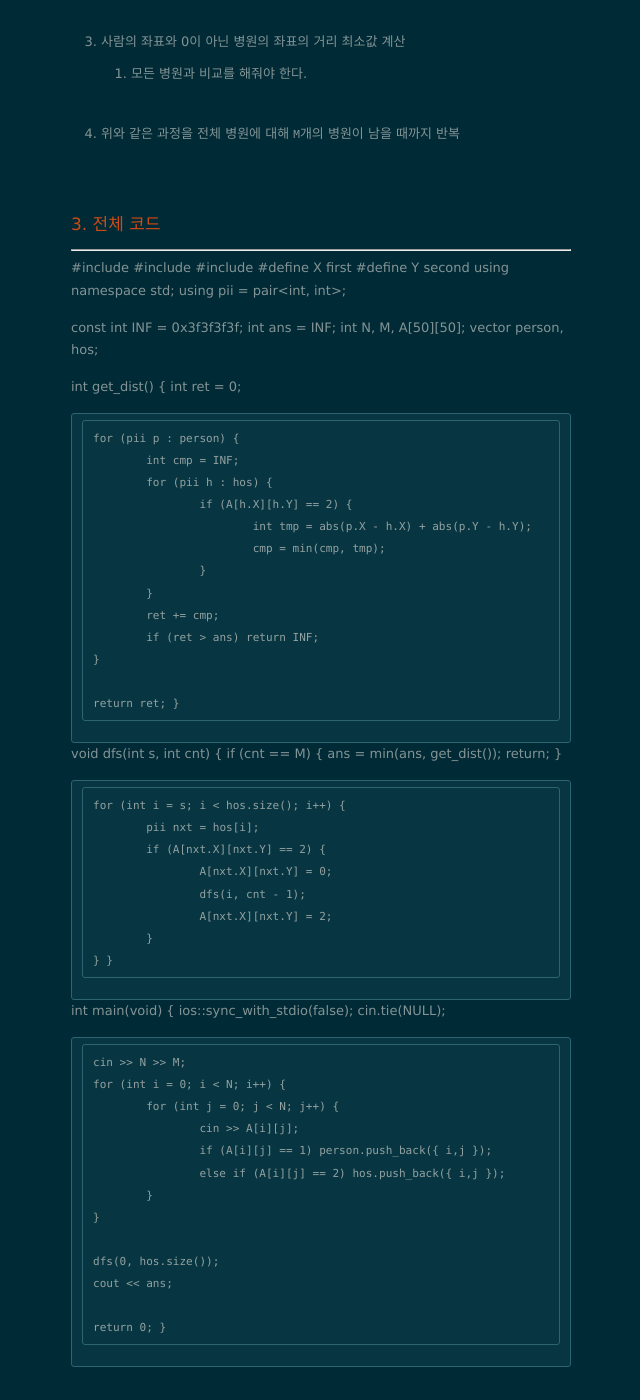
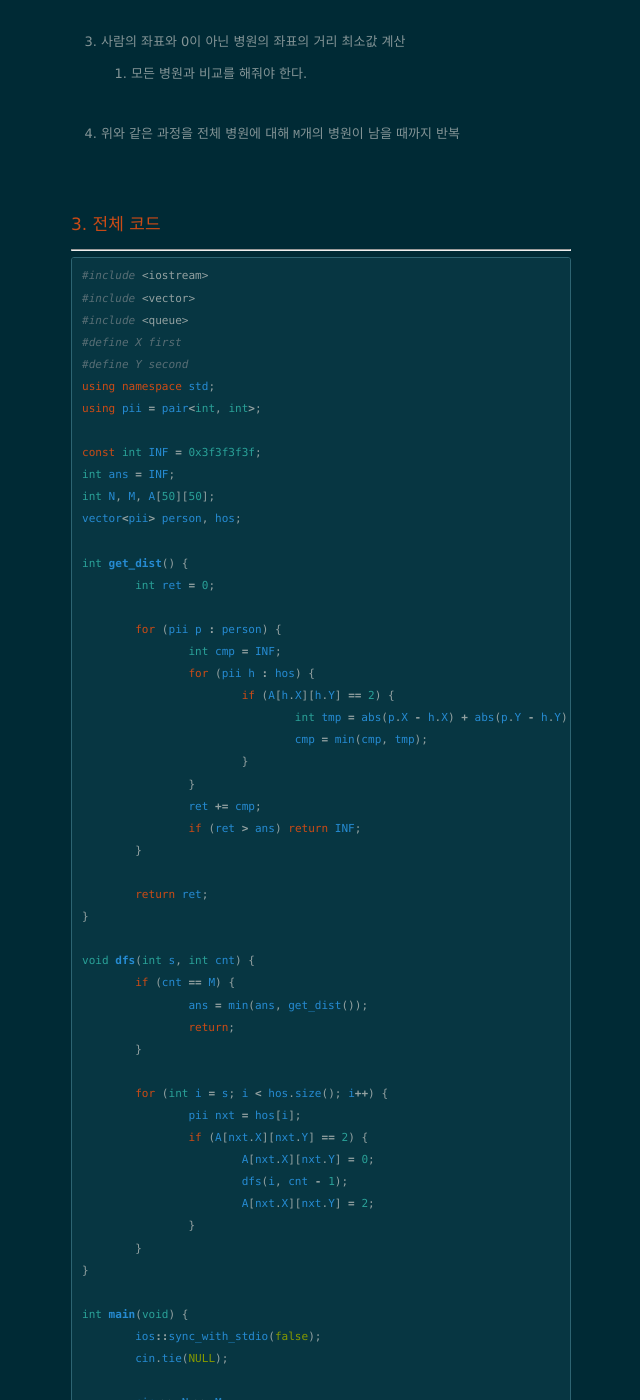
Before and after one commit to devLupin/devLupin.github.io, a Jekyll site: the page built from _posts/2024-01-13-Codetree-min-of-distance.md, in a window 1280 px wide and 1400 px high, scrolled down 919 px. Shown: the whole window, without its empty margins (319-959 px from the left). Built offline with Jekyll 4.4.1, drawn with Linux system fonts in a browser that asks for light colours; nearby versions of some CDN libraries; some of the changed text lies outside the part shown.

Commit message:
fixed incorrect script

```diff
--- a/_posts/2024-01-13-Codetree-min-of-distance.md
+++ b/_posts/2024-01-13-Codetree-min-of-distance.md
@@ -41,6 +41,7 @@ date: 2024-01-13
 # 3. 전체 코드
 <hr>
 
+{% highlight cpp %}
 #include <iostream>
 #include <vector>
 #include <queue>
@@ -106,6 +107,7 @@ int main(void) {
 
 	return 0;
 }
+{% endhighlight %}
 
 <br/>
 
```
Also changed, not shown: _posts/2024-01-11-Programmers-147354.md (+2 -2 lines), _posts/2024-01-13-Programmers-12946.md (+2 -0 lines), Gemfile.lock.
